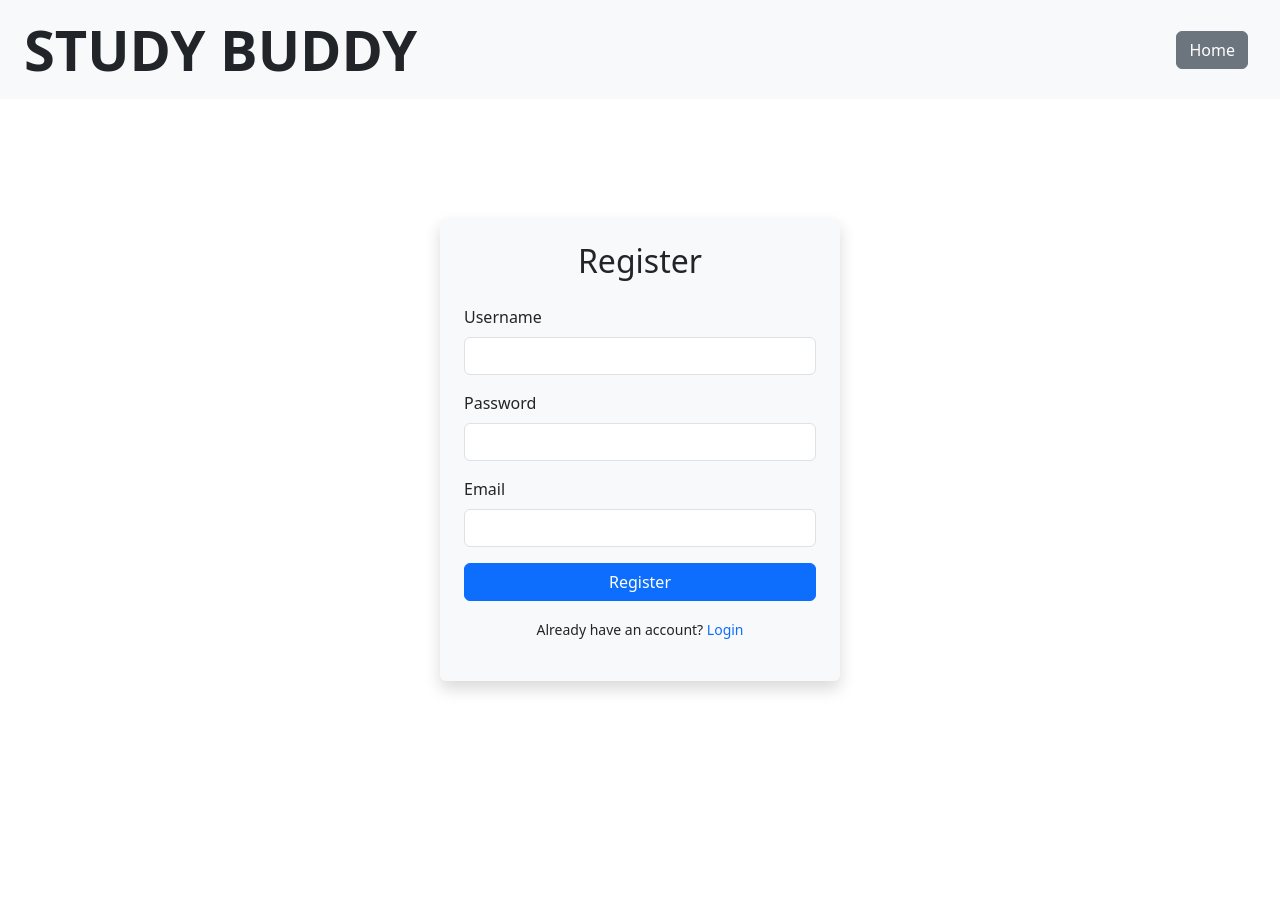
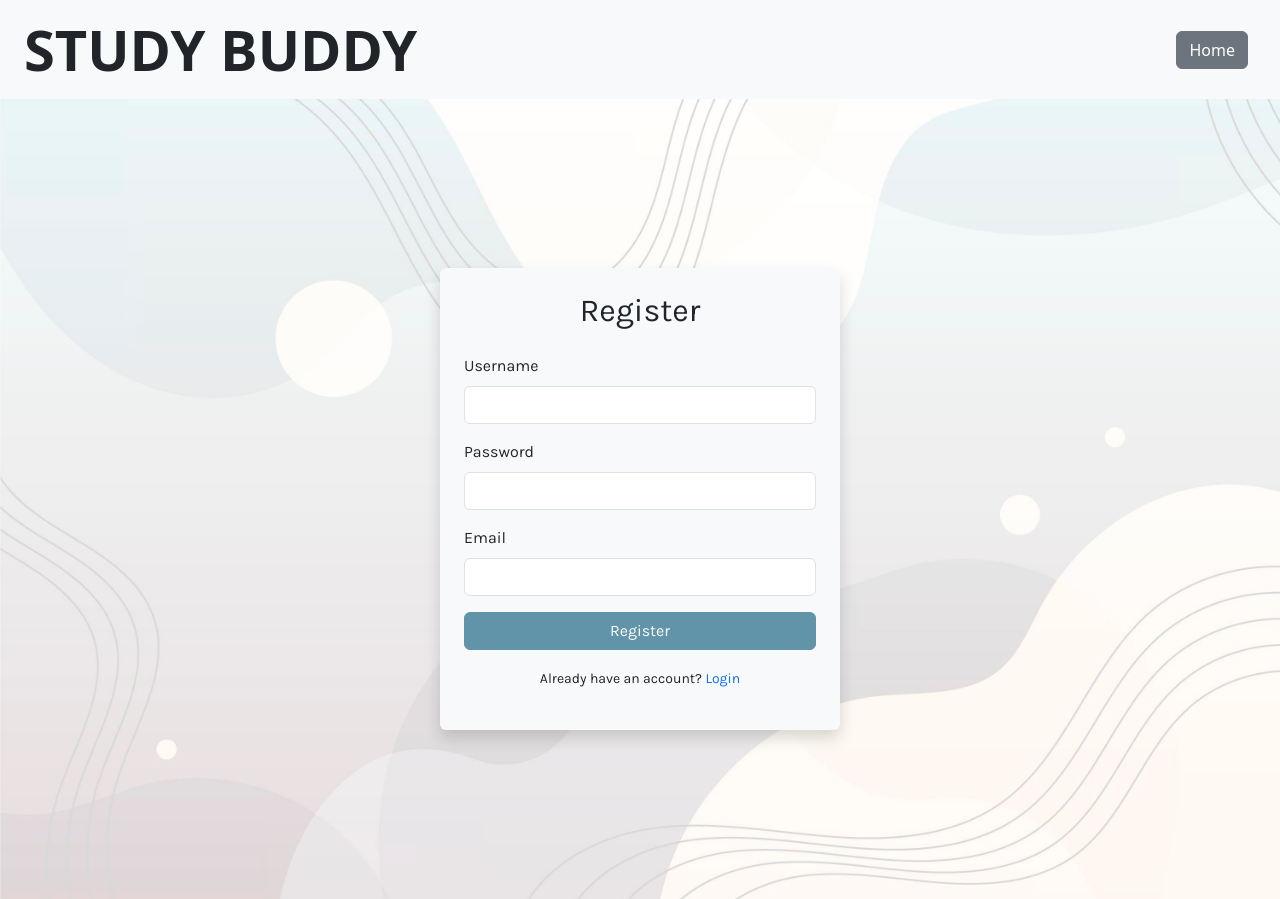
Before and after one commit to nsanchez9009/team24-react, a React (Vite) app: page /register in a window 1280 px wide. Before the commit the page ends 800 px from the top, so only its background shows below. Built offline with nearby package versions, Linux system fonts and the light colour scheme; no server answers; a web font is replaced by a local one.

Commit message:
updated styling for register

```diff
--- a/src/pages/Register.tsx
+++ b/src/pages/Register.tsx
@@ -3,6 +3,7 @@ import React, { useState } from 'react';
 import { useNavigate } from 'react-router-dom';
 import 'bootstrap/dist/css/bootstrap.min.css';
 import { API_URL } from '../config.ts';
+import background from '../assets/background.jpg';
 
 const Register: React.FC = () => {
   const navigate = useNavigate();
@@ -59,7 +60,22 @@ const Register: React.FC = () => {
   };
 
   return (
-    <div className="container d-flex justify-content-center align-items-center">
+    <div
+      style={{
+        backgroundImage: `url(${background})`,
+        backgroundSize: 'cover',
+        backgroundPosition: 'center',
+        height: '100vh',
+        width: '100%',
+        display: 'flex',
+        justifyContent: 'center',
+        alignItems: 'center',
+        margin: 0,
+        padding: 0,
+        fontFamily: '"Karla", sans-serif',
+        overflow: 'hidden',
+      }}
+    >
       <div className="bg-light p-4 rounded shadow" style={{ width: '100%', maxWidth: '400px' }}>
         <h2 className="text-center mb-4">Register</h2>
 
@@ -111,7 +127,10 @@ const Register: React.FC = () => {
         {success && <div className="alert alert-success text-center">{success}</div>}
 
         {/* Register Button */}
-        <button onClick={handleRegister} className="btn btn-primary w-100 mb-3">Register</button>
+        <button onClick={handleRegister}
+        className="btn btn-primary w-100 mb-3"
+        style={{ backgroundColor: '#6193A9', borderColor: '#6193A9' }}
+        >Register</button>
 
         {/* Link to Login Page */}
         <p className="text-center">
```
